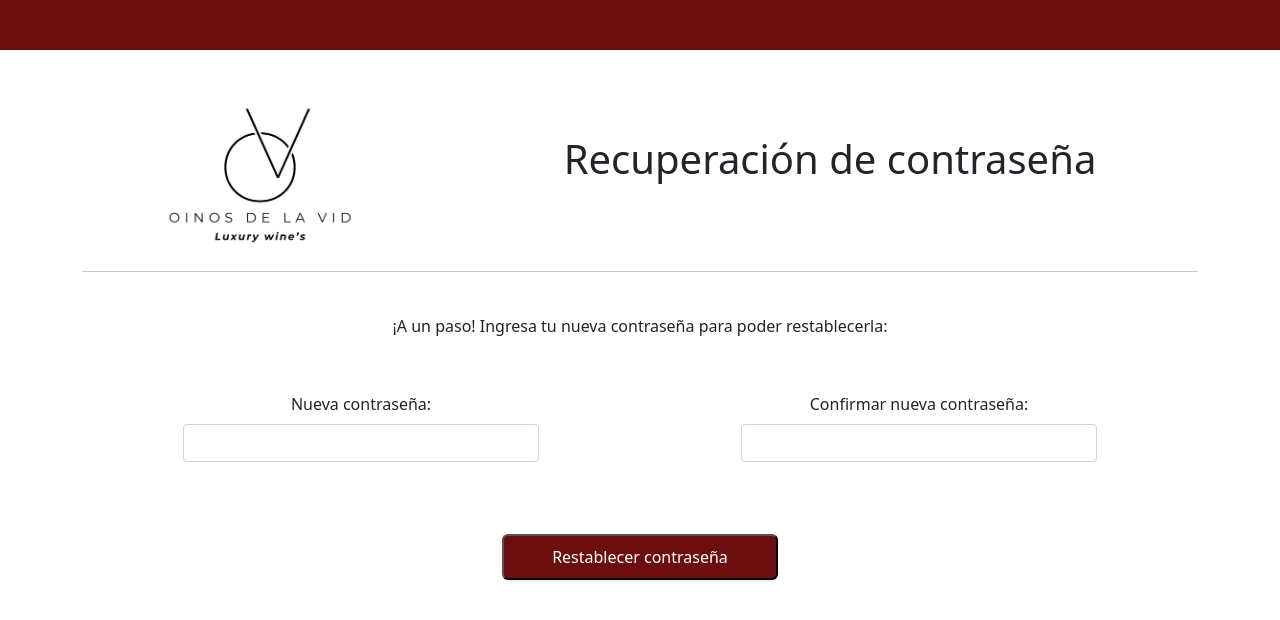
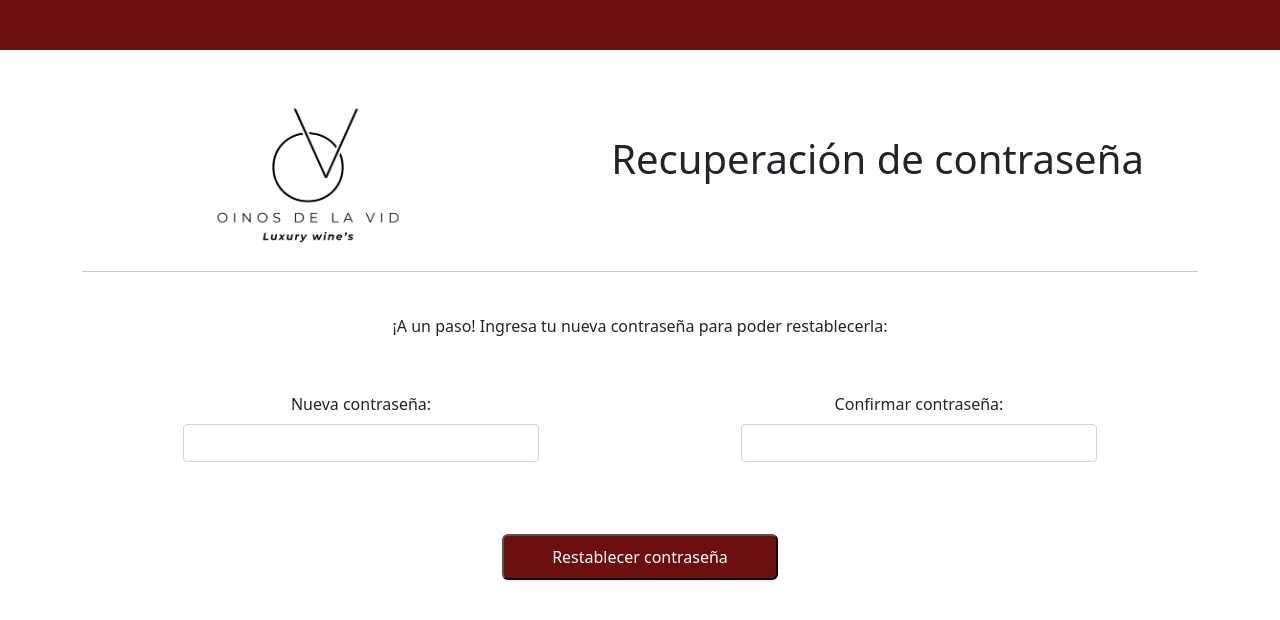
Before and after one commit to 20220270/OinosDeLaVid, a plain HTML site: page views/admin/RecuperarContraCambiarContra.html in a window 1280 px wide. Drawn offline with nearby package versions, Linux system fonts and the light colour scheme.

Commit message:
cambios en la recuperacion de contraseña

```diff
--- a/resources/css/estiloRecuperarContra.css
+++ b/resources/css/estiloRecuperarContra.css
@@ -5,7 +5,7 @@
     margin-bottom: 5px;
 }
 
-.col-md-8{
+.col-md-7{
 
     margin-top: 7%;
 }
--- a/views/admin/RecuperarContraCambiarContra.html
+++ b/views/admin/RecuperarContraCambiarContra.html
@@ -4,7 +4,7 @@
 <head>
     <meta charset="UTF-8">
     <meta name="viewport" content="width=device-width, initial-scale=1.0">
-    <title>Ingresar código de recuperación</title>
+    <title>Actualizar contraseña</title>
     <link href="https://cdn.jsdelivr.net/npm/bootstrap@5.0.2/dist/css/bootstrap.min.css" rel="stylesheet"
         integrity="sha384-EVSTQN3/azprG1Anm3QDgpJLIm9Nao0Yz1ztcQTwFspd3yD65VohhpuuCOmLASjC" crossorigin="anonymous">
     <link rel="stylesheet" href="../../resources/css/estiloRecuperarContra.css">
@@ -17,10 +17,10 @@
         <!-- Stack the columns on mobile by making one full-width and the other half-width -->
         <div class="row">
 
-            <div class="col-6 col-md-4"> <img src="../../resources/Imagenes/logo.png" width="200px" height="200px">
+            <div class="col-6 col-md-5"> <img src="../../resources/Imagenes/logo.png" width="200px" height="200px" alt="logo">
             </div>
 
-            <div class="col-md-8">
+            <div class="col-md-7">
                 <h1>Recuperación de contraseña</h1>
             </div>
         </div>
@@ -47,7 +47,7 @@
                 </div>
                 <div class="col">
                     <div class="col-sm-12 col-md-6 col-lg-8 offset-lg-2">
-                        <label for="nuevaContraInput" class="form-label">Confirmar nueva contraseña:</label>
+                        <label for="nuevaContraInput" class="form-label">Confirmar contraseña:</label>
                         <input type="password" id="nuevaContraInput" name="nuevaContraInput" class="form-control"
                             required>
                     </div>
```
